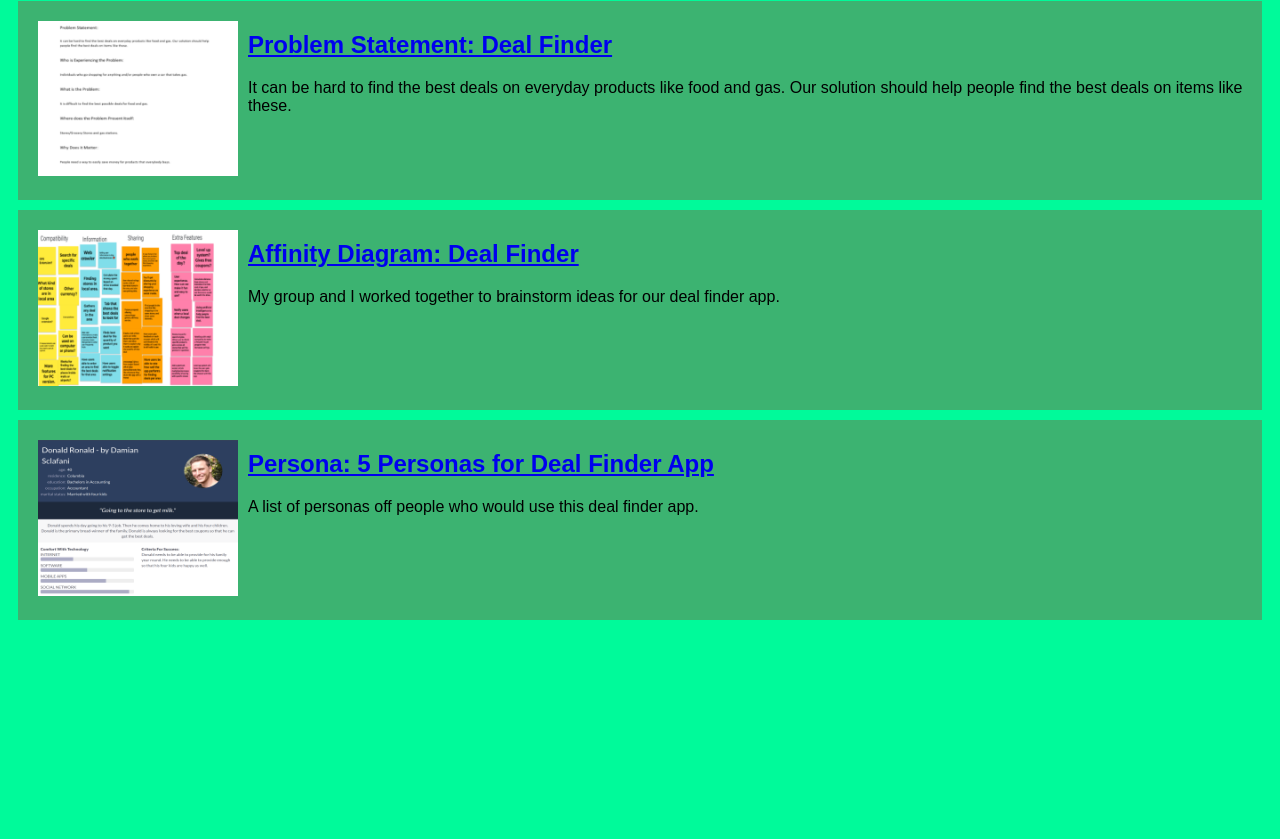
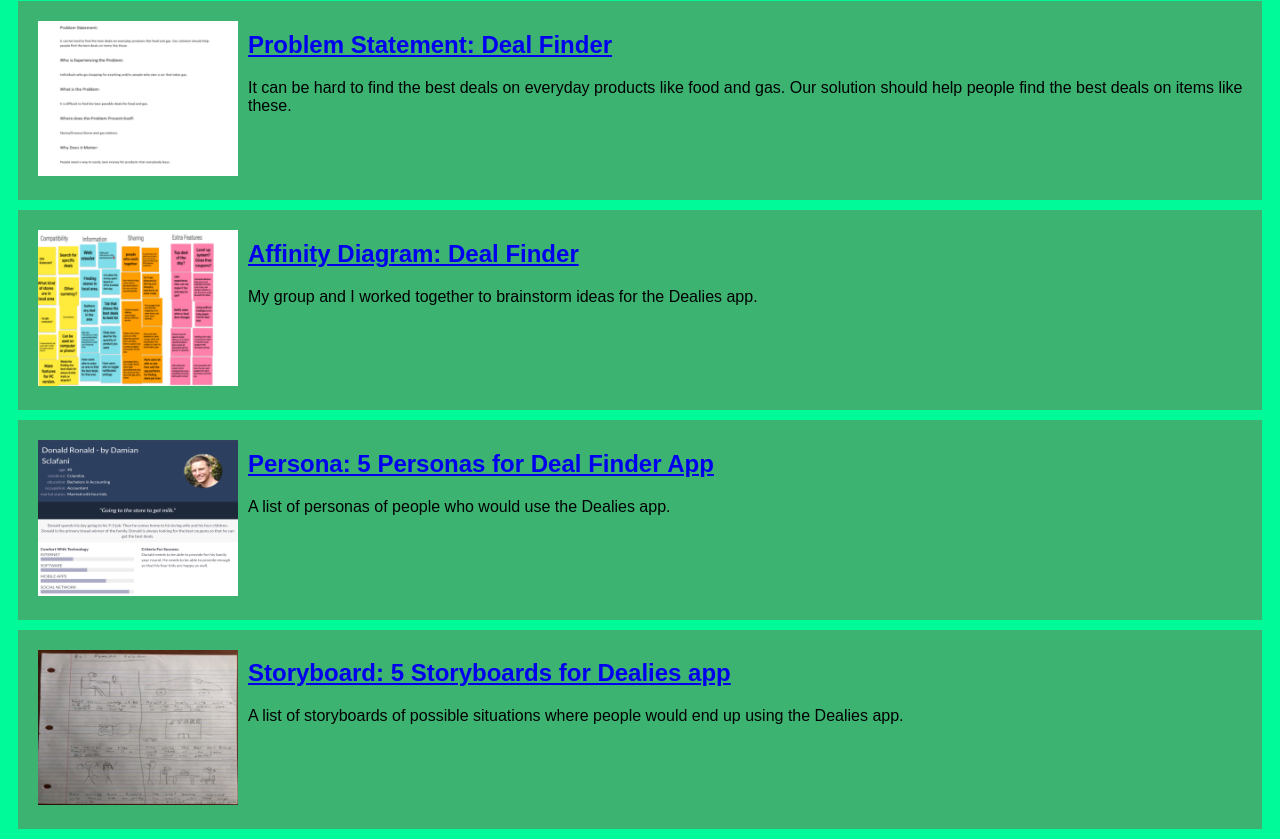
Before and after one commit to SclafaniDamian/SclafaniDamian.github.io, a plain HTML site: page index.html in a window 1280 px wide. Shown: the part 79-918 px from the top of the page. Before the commit the page ends 800 px from the top, so only its background shows below. Drawn offline with Linux system fonts and the light colour scheme.

Commit message:
Add files via upload

```diff
--- a/index.html
+++ b/index.html
@@ -24,7 +24,7 @@
             <section class="ass-details">
                 <a href="files/affinity-diagram.pdf"><h2>Affinity Diagram: Deal Finder</h2></a>
                 <p>
-                    My group and I worked together to brainstorm ideas for our deal finder app.
+                    My group and I worked together to brainstorm ideas for the Dealies app.
                 </p>
             </section>
         </section>
@@ -35,7 +35,18 @@
             <section class="ass-details">
                 <a href="files/PersonasTeamAssignment.pdf"><h2>Persona: 5 Personas for Deal Finder App</h2></a>
                 <p>
-                    A list of personas off people who would use this deal finder app.
+                    A list of personas of people who would use the Dealies app.
+                </p>
+            </section>
+        </section>
+
+        <!--Storyboards-->
+        <section class="assignment">
+            <a href="files/StoryboardTeamAssignment.pdf"><img src="images/Damian_Storyboard.JPG"></a>
+            <section class="ass-details">
+                <a href="files/StoryboardTeamAssignment.pdf"><h2>Storyboard: 5 Storyboards for Dealies app</h2></a>
+                <p>
+                    A list of storyboards of possible situations where people would end up using the Dealies app.
                 </p>
             </section>
         </section>
```
